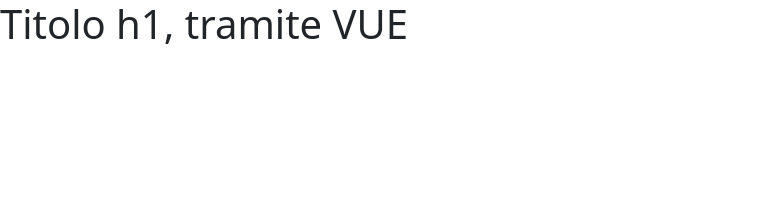
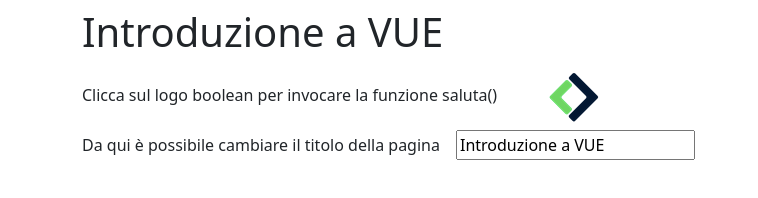
Before and after one commit to AlessioNapoletano/vue-hello, a plain HTML site: page index.html in a window 1280 px wide. Shown: the whole page, without its empty margins (0-758 px from the left). Drawn offline with nearby package versions, Linux system fonts and the light colour scheme.

Commit message:
Add :class :src :alt and function

```diff
--- a/index.html
+++ b/index.html
@@ -13,7 +13,29 @@
     <!--VUE-->
     <script src="https://unpkg.com/vue@3/dist/vue.global.js"></script>
 
-    <h1 id="app">{{ message }}</h1>
+    <header id="app">
+        <div class="container">
+            <div id="header" class="mb-2">
+                <h1 :class="myTitleClass">
+                    {{message}}
+                </h1>
+            </div>
+
+            <div id="body" class="mb-2">
+                <p :class="myPClass">
+                    Clicca sul logo boolean per invocare la funzione saluta()
+                </p>
+                <img :src="mySrc" :alt="myAlt" @click="saluta">
+            </div>
+
+
+            <div class="mb-3">
+                <label for="change" :class="myLabelClass">Da qui è possibile cambiare il titolo della pagina</label>
+                <input id="change" v-model="message">
+            </div>
+
+        </div>
+    </header>
 
 
 
--- a/js/script.js
+++ b/js/script.js
@@ -1,9 +1,19 @@
 const { createApp } = Vue
 
-      createApp({
-        data() {
-          return {
-            message: 'Titolo h1, tramite VUE'
-          }
+createApp({
+    data() {
+        return {
+            message: 'Introduzione a VUE',
+            myTitleClass: 'py-2',
+            myPClass: 'd-inline pe-5',
+            myLabelClass: "pe-3",
+            mySrc: './imgs/Logo.png',
+            myAlt: "logo boolean",
         }
-      }).mount('#app')
+    },
+    methods: {
+        saluta: function() {
+            return alert("Hello");
+        }
+    }
+}).mount('#app')
```
Also changed, not shown: imgs/Logo.png (added).
